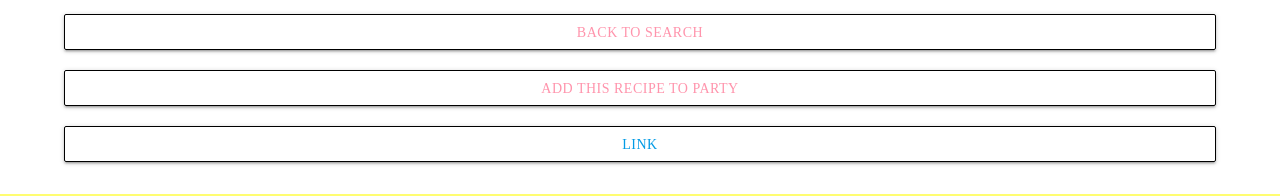
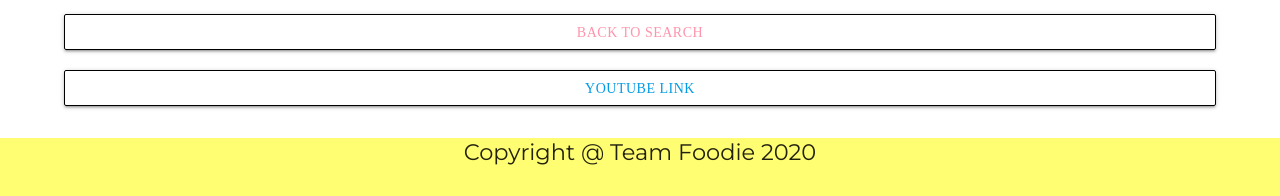
Before and after one commit to whats-for-dinner-juno/teamFoodie, a React (Create React App) app: page /meal/1 in a window 1280 px wide. Shown: the part 521-717 px from the top of the page. Built offline with nearby package versions, Linux system fonts and the light colour scheme; no server answers; a web font is replaced by a local one.

Commit message:
change link name and delted a button

```diff
--- a/src/components/RecipeDetails.js
+++ b/src/components/RecipeDetails.js
@@ -91,15 +91,6 @@ class RecipeDetails extends Component {
     console.log(this.props.match.params.partyName)
   //
   }
-  addRecipesToParty = (e) => {
-    e.preventDefault();
-    console.log("Add me to recipes");
-    this.state.dbRef
-      .ref("parties/" + this.props.partyName + "/ingredients")
-      .set({
-        combined: this.state.combined,
-      });
-  };
 
   render() {
     // destructure this.state.meal
@@ -129,11 +120,8 @@ class RecipeDetails extends Component {
             <Link to="/search">
             <button className="btn"> Back to search</button>
             </Link>
-            <button className="btn" onClick={this.addRecipesToParty}>
-            Add this recipe to party
-            </button>
             <button className="btn">
-            <a href={strYoutube}>LINK</a>
+            <a href={strYoutube}>Youtube Link</a>
             </button>
         </div>
 
```
